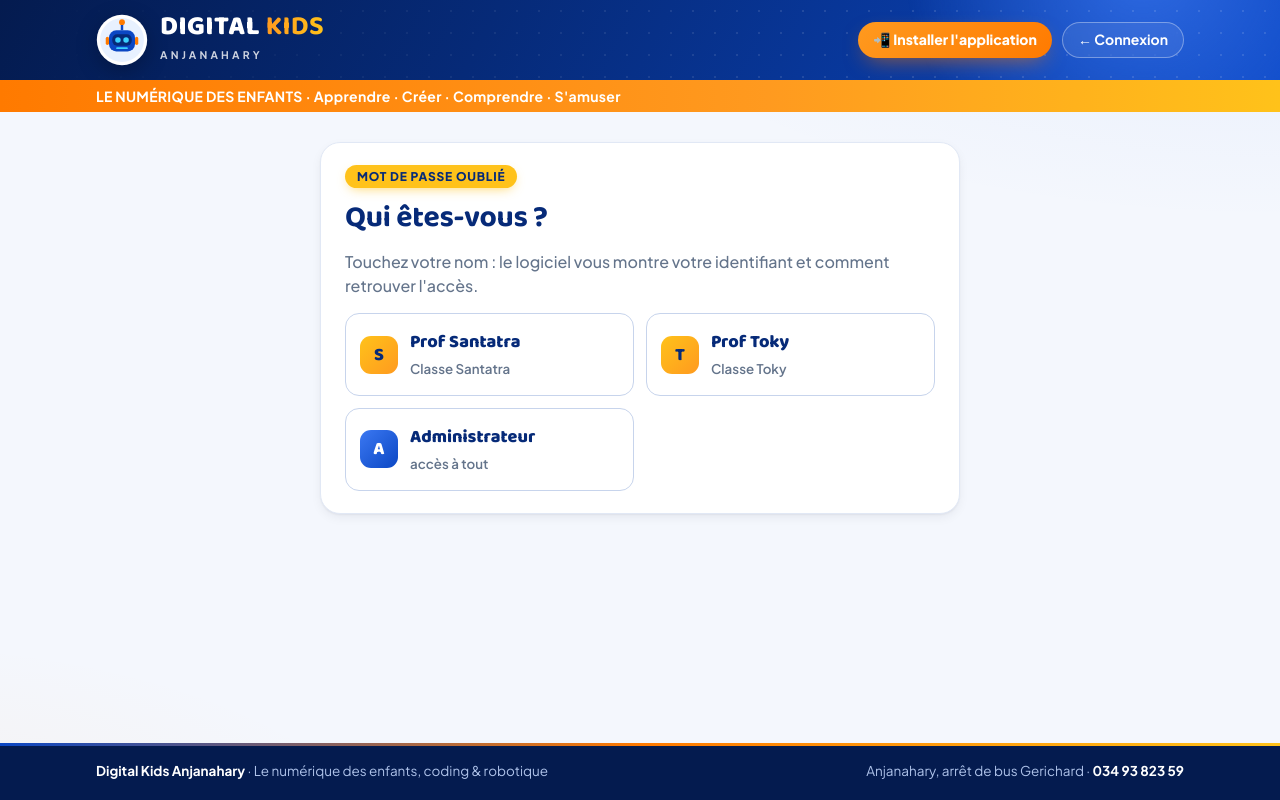
After one commit to aorn-grou/digitalkids-devoirs, a Flask app: page /animateur/oubli in a window 1280 px wide. The commit adds this page. Run offline with Flask 2, Linux system fonts and the light colour scheme; data comes from the database, SQL or seed files in the repository.

Commit message:
Identifiant / mot de passe oublié : page « Qui êtes-vous ? », demande à l'admin, script console de réparation
Co-Authored-By: Claude Opus 5.5 <noreply@anthropic.com>
Claude-Session: https://claude.ai/code/session_018Up2VnWB479QfL9qLo9hGR

```diff
--- a/app.py
+++ b/app.py
@@ -98,6 +98,8 @@ def init_db():
         con.execute("ALTER TABLE creneaux ADD COLUMN cree TEXT")
     if "creneau_id" not in colonnes(con, "eleves"):
         con.execute("ALTER TABLE eleves ADD COLUMN creneau_id INTEGER")
+    if "oubli" not in colonnes(con, "profs"):
+        con.execute("ALTER TABLE profs ADD COLUMN oubli TEXT")
     if "lu_admin" not in colonnes(con, "journal"):
         con.execute("ALTER TABLE journal ADD COLUMN lu_admin INTEGER DEFAULT 0")
     con.commit()
@@ -684,6 +686,26 @@ def animateur_connexion():
     return render_template("animateur_connexion.html", premier=not hache, erreur=erreur)
 
 
+@app.route("/animateur/oubli", methods=["GET", "POST"])
+def mot_de_passe_oublie():
+    """Mot de passe (ou identifiant) oublié : chacun choisit son nom.
+    Animateur → demande envoyée à l'administrateur. Administrateur → réparation par la console PythonAnywhere."""
+    profs_ = toutes_classes()
+    choisi, envoye = None, False
+    qui = request.values.get("qui", "")
+    if qui == "admin":
+        choisi = {"nom": "Administrateur", "identifiant": ADMIN, "admin": True}
+    else:
+        p = next((x for x in profs_ if str(x["id"]) == qui), None)
+        if p:
+            choisi = {"nom": p["nom"], "identifiant": p["identifiant"], "admin": False}
+            if request.method == "POST":
+                db().execute("UPDATE profs SET oubli=? WHERE id=?", (maintenant(), p["id"]))
+                db().commit()
+                envoye = True
+    return render_template("oubli.html", profs=profs_, choisi=choisi, envoye=envoye)
+
+
 # ------------------------------------------------------------------ tableau des notes
 @app.route("/animateur/tableau")
 @animateur_requis
@@ -739,9 +761,9 @@ def profs():
             if len(mdp) < 6:
                 flash("Le mot de passe doit avoir au moins 6 caractères.")
             else:
-                db().execute("UPDATE profs SET mdp=? WHERE id=?", (generate_password_hash(mdp), request.form["prof"]))
+                db().execute("UPDATE profs SET mdp=?, oubli=NULL WHERE id=?", (generate_password_hash(mdp), request.form["prof"]))
                 db().commit()
-                flash("Mot de passe de l'animateur changé.")
+                flash("Mot de passe de l'animateur changé. Donnez-lui son identifiant et ce mot de passe.")
         elif action == "creneau":
             jour, debut, fin = request.form.get("jour", ""), request.form.get("debut", ""), request.form.get("fin", "")
             pid = request.form.get("prof", "")
@@ -1201,7 +1223,8 @@ def tableau_de_bord():
     recents = [l for l in db().execute("""SELECT j.*, e.prenom FROM journal j LEFT JOIN eleves e ON e.id = j.eleve_id
                                           ORDER BY j.id DESC LIMIT 300""") if l["eleve_id"] in ids][:6]
     sans_cours = sum(1 for e in eleves_ if not e["creneau_id"])
-    return render_template("tableau_de_bord.html", mois=mois, nb_eleves=len(eleves_), taux_mois=taux(tp, ta), du_jour=du_jour,
+    oublis = db().execute("SELECT * FROM profs WHERE oubli IS NOT NULL").fetchall() if est_admin() else []
+    return render_template("tableau_de_bord.html", oublis=oublis, mois=mois, nb_eleves=len(eleves_), taux_mois=taux(tp, ta), du_jour=du_jour,
                            absents=absents[:10], en_retard=en_retard, stats_classes=classes, finis=finis, moyenne_mois=moyenne(notes),
                            recents=recents, sans_cours=sans_cours, nb_cours=len(crs), aujourdhui=auj)
 
--- a/static/style.css
+++ b/static/style.css
@@ -697,3 +697,23 @@ button,.btn,a{touch-action:manipulation}
 .demande-btns{display:flex;gap:6px}
 .envoi-ic{font-size:64px;animation:sautille 2s ease-in-out infinite}
 .jours-choix .niv b{font-size:24px}
+
+/* ---- mot de passe oublié ---- */
+.oubli{display:grid;gap:14px}
+.oubli-choix{display:grid;grid-template-columns:repeat(auto-fit,minmax(220px,1fr));gap:12px}
+.oubli-carte{display:flex;align-items:center;gap:12px;padding:14px;border-radius:var(--r);border:1.5px solid var(--bord-fort);background:#fff;text-decoration:none;color:var(--nuit);transition:all var(--vite)}
+.oubli-carte:hover{border-color:var(--bleu-400);transform:translateY(-2px);box-shadow:var(--o-2);color:var(--nuit)}
+.oubli-carte b{display:block;font:800 18px var(--titre)}
+.oubli-carte small{color:var(--gris);font-weight:600}
+.avatar.admin{background:linear-gradient(135deg,var(--bleu-400),var(--bleu));color:#fff}
+.ident-box{display:grid;justify-items:center;gap:2px;padding:18px;border-radius:var(--r-lg);background:linear-gradient(135deg,var(--bleu-50),var(--bleu-100));border:1px solid var(--bleu-100)}
+.ident-box small{font-weight:700;color:var(--gris);text-transform:uppercase;letter-spacing:1px;font-size:12px}
+.ident-box b{font:800 34px var(--titre);color:var(--bleu);letter-spacing:1px}
+.oubli-etapes{margin:0;padding-left:22px;display:grid;gap:10px}
+.commande{display:flex;gap:8px;align-items:center;flex-wrap:wrap;margin-top:6px;padding:10px;border-radius:var(--r-sm);background:var(--nuit-900)}
+.commande code{background:none;border:0;color:#E2E8F0;font-size:13px;word-break:break-all;flex:1}
+.lien-oubli{justify-self:center;font-weight:700;font-size:14px;text-decoration:none}
+.lien-oubli.fort{padding:8px 14px;border-radius:999px;background:var(--orange-100);color:#B45309;animation:pop .4s var(--doux)}
+.alerte-oubli{display:flex;align-items:center;gap:12px;margin-top:14px;padding:14px 18px;border-radius:var(--r-lg);background:var(--rouge-100);border:1px solid #FBC8C1;color:#8E1D12;text-decoration:none;font-size:15px;animation:apparait .5s var(--doux) both}
+.alerte-oubli span:first-of-type{flex:1}
+.alerte-oubli:hover{color:#8E1D12;box-shadow:var(--o-2)}
--- a/static/sw.js
+++ b/static/sw.js
@@ -1,6 +1,6 @@
 // Digital Kids · application installable. Le réseau d'abord (les notes sont toujours à jour),
 // une copie des fichiers fixes pour démarrer plus vite, et une page « pas de connexion ».
-const CACHE = "dk-v10";
+const CACHE = "dk-v11";
 const FIXES = ["/static/style.css", "/static/devoir.js", "/static/robot.svg", "/static/icone-192.png", "/static/ui.js"];
 self.addEventListener("install", e => { e.waitUntil(caches.open(CACHE).then(c => c.addAll(FIXES)).then(() => self.skipWaiting())); });
 self.addEventListener("activate", e => {
--- a/templates/animateur_connexion.html
+++ b/templates/animateur_connexion.html
@@ -19,5 +19,6 @@
   <input type="password" id="mot_de_passe" name="mot_de_passe" required>
   {% if premier %}<label for="confirmation">Écrivez-le une 2e fois</label><input type="password" id="confirmation" name="confirmation" required>{% endif %}
   <button class="btn bleu" type="submit">{{ 'Créer et entrer' if premier else 'Entrer' }} ➜</button>
+  {% if not premier %}<a class="lien-oubli{{ ' fort' if erreur }}" href="{{ url_for('mot_de_passe_oublie') }}">🔑 Identifiant ou mot de passe oublié ?</a>{% endif %}
 </form>
 {% endblock %}
--- a/templates/base.html
+++ b/templates/base.html
@@ -6,7 +6,7 @@
 <title>{% block titre %}Digital Kids · Devoirs{% endblock %}</title>
 <link rel="preconnect" href="https://fonts.googleapis.com">
 <link rel="stylesheet" href="https://fonts.googleapis.com/css2?family=Baloo+2:wght@600;700;800&family=Plus+Jakarta+Sans:wght@400;500;600;700;800&display=swap">
-<link rel="stylesheet" href="{{ url_for('static', filename='style.css') }}?v=15">
+<link rel="stylesheet" href="{{ url_for('static', filename='style.css') }}?v=16">
 <link rel="icon" href="{{ url_for('static', filename='robot.svg') }}">
 <link rel="manifest" href="/manifest.webmanifest">
 <meta name="theme-color" content="#0B47C4">
--- /dev/null
+++ b/templates/oubli.html
@@ -0,0 +1,40 @@
+{% extends "base.html" %}
+{% block titre %}Mot de passe oublié · Digital Kids{% endblock %}
+{% block qui %}<a class="btn-lien" href="{{ url_for('animateur_connexion') }}">← Connexion</a>{% endblock %}
+{% block contenu %}
+<div class="carte oubli" style="max-width:640px;margin:0 auto">
+  <span class="pastille" style="justify-self:start">MOT DE PASSE OUBLIÉ</span>
+  {% if not choisi %}
+    <h1 style="font-size:30px;color:var(--nuit)">Qui êtes-vous ?</h1>
+    <p class="sous" style="margin:0">Touchez votre nom : le logiciel vous montre votre identifiant et comment retrouver l'accès.</p>
+    <div class="oubli-choix">
+      {% for p in profs %}<a class="oubli-carte" href="{{ url_for('mot_de_passe_oublie', qui=p.id) }}"><span class="avatar">{{ p.nom.split()[-1][:1]|upper }}</span><span><b>{{ p.nom }}</b><small>{{ p.classe }}</small></span></a>{% endfor %}
+      <a class="oubli-carte" href="{{ url_for('mot_de_passe_oublie', qui='admin') }}"><span class="avatar admin">A</span><span><b>Administrateur</b><small>accès à tout</small></span></a>
+    </div>
+  {% else %}
+    <h1 style="font-size:30px;color:var(--nuit)">{{ choisi.nom }}</h1>
+    <div class="ident-box"><small>Votre identifiant</small><b>{{ choisi.identifiant }}</b></div>
+    {% if choisi.admin %}
+      <p style="margin:0"><b>Pour choisir un nouveau mot de passe administrateur</b> (seul le propriétaire du site peut le faire) :</p>
+      <ol class="oubli-etapes">
+        <li>Ouvrez <b>pythonanywhere.com</b> → <b>Consoles</b> → cliquez sur votre <b>Bash console</b>.</li>
+        <li>Collez cette commande, puis appuyez sur <b>Entrée</b> :
+          <div class="commande"><code id="cmd">python3.10 digitalkids-devoirs/outils/mot_de_passe.py</code><button type="button" class="btn petit bleu" onclick="navigator.clipboard&&navigator.clipboard.writeText(document.getElementById('cmd').textContent).then(()=>{this.textContent='✓ Copié'})">Copier</button></div></li>
+        <li>Choisissez <b>1</b> (Administrateur), écrivez le nouveau mot de passe 2 fois. Rien ne s'affiche quand vous tapez : c'est normal.</li>
+        <li>Revenez ici et connectez-vous avec <b>admin</b> et le nouveau mot de passe.</li>
+      </ol>
+      <p class="aide" style="margin:0">La même commande permet aussi de réparer le mot de passe d'un animateur.</p>
+    {% elif envoye %}
+      <div class="flash" style="animation:none">Demande envoyée à l'administrateur. Il va vous donner un nouveau mot de passe. Ensuite, connectez-vous avec l'identifiant <b>{{ choisi.identifiant }}</b>.</div>
+    {% else %}
+      <p style="margin:0">Vous avez oublié votre <b>mot de passe</b> ? L'administrateur peut vous en donner un nouveau en une minute.</p>
+      <form method="post"><input type="hidden" name="qui" value="{{ request.values.get('qui') }}">
+        <button class="btn" style="width:100%">📩 Demander un nouveau mot de passe à l'administrateur</button></form>
+    {% endif %}
+    <div style="display:flex;gap:10px;flex-wrap:wrap;margin-top:6px">
+      <a class="btn petit gris" href="{{ url_for('animateur_connexion') }}">← Retour à la connexion</a>
+      <a class="btn petit gris" href="{{ url_for('mot_de_passe_oublie') }}">Ce n'est pas moi</a>
+    </div>
+  {% endif %}
+</div>
+{% endblock %}
--- a/templates/profs.html
+++ b/templates/profs.html
@@ -22,7 +22,7 @@
     <div class="defile" style="margin-top:10px"><table class="tableau-notes">
       <tr><th>Classe</th><th>Animateur</th><th>Identifiant</th><th>Élèves</th><th>Jours et heures de cours</th><th></th></tr>
       {% for x in profs %}<tr>
-        <td><a href="{{ url_for('tableau', classe=x.p.id) }}"><b>{{ x.p.classe }}</b></a></td><td>{{ x.p.nom }}</td><td><code>{{ x.p.identifiant }}</code>{% if not x.p.mdp %}<br><span class="chip orange">mot de passe à choisir</span>{% endif %}</td><td>{{ x.eleves }}</td>
+        <td><a href="{{ url_for('tableau', classe=x.p.id) }}"><b>{{ x.p.classe }}</b></a></td><td>{{ x.p.nom }}</td><td><code>{{ x.p.identifiant }}</code>{% if not x.p.mdp %}<br><span class="chip orange">mot de passe à choisir</span>{% endif %}{% if x.p.oubli %}<br><span class="chip rouge">a oublié son mot de passe</span>{% endif %}</td><td>{{ x.eleves }}</td>
         <td>{% for c in x.creneaux %}<div class="cours-ligne"><b>{{ c.horaire }}</b> <span class="aide">{{ c.eleves }} élève(s)</span>
             <form method="post" style="display:inline" onsubmit="return confirm('Supprimer ce cours ?')"><input type="hidden" name="action" value="creneau_supprimer"><input type="hidden" name="creneau" value="{{ c.id }}"><button class="lien-x" title="Supprimer ce cours">✕</button></form></div>{% else %}<span class="aide">aucun</span>{% endfor %}
           <form method="post" class="ajout-cours"><input type="hidden" name="action" value="creneau"><input type="hidden" name="prof" value="{{ x.p.id }}">
--- a/templates/tableau_de_bord.html
+++ b/templates/tableau_de_bord.html
@@ -14,6 +14,9 @@
   <span class="hero-fleche">→</span>
 </a>
 {% endif %}
+{% for p in oublis %}
+<a class="alerte-oubli" href="{{ url_for('profs') }}">🔑 <span><b>{{ p.nom }}</b> a oublié son mot de passe (identifiant <b>{{ p.identifiant }}</b>). Cliquez ici, puis donnez-lui un nouveau mot de passe sur sa ligne.</span><span class="hero-fleche" style="font-size:22px">→</span></a>
+{% endfor %}
 {% if role == 'admin' %}
 <a class="hero-action" href="{{ url_for('inserer') }}">
   <span class="hero-ic">➕</span>
```
Also changed, not shown: outils/mot_de_passe.py (added, +47 -0 lines), outils/test_complet.py (+14 -0 lines).
